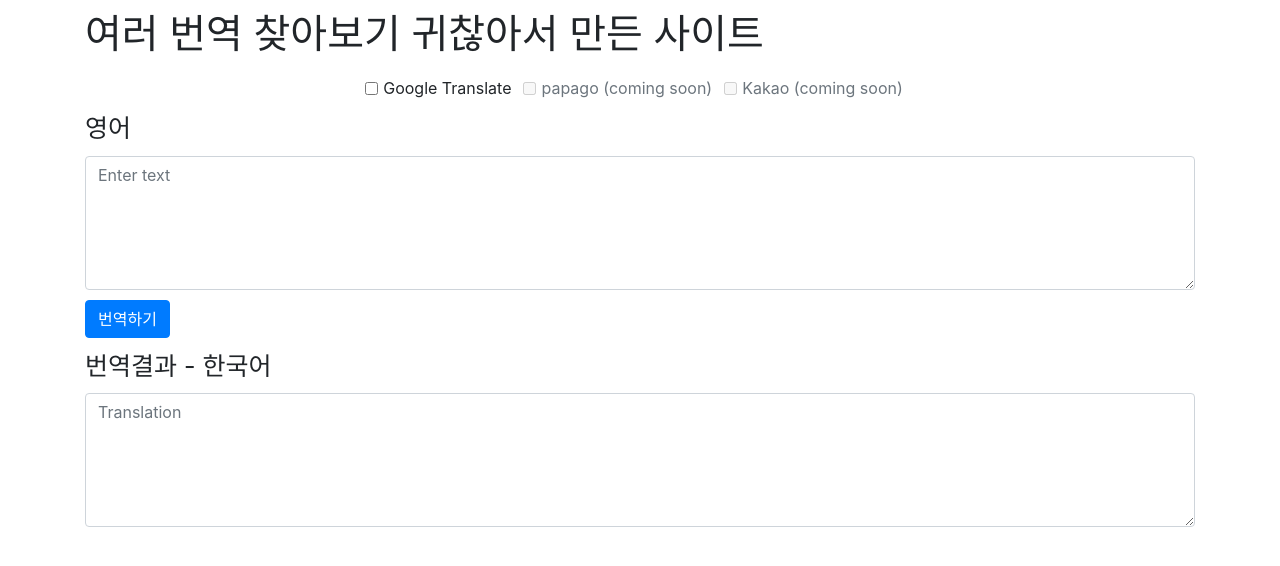
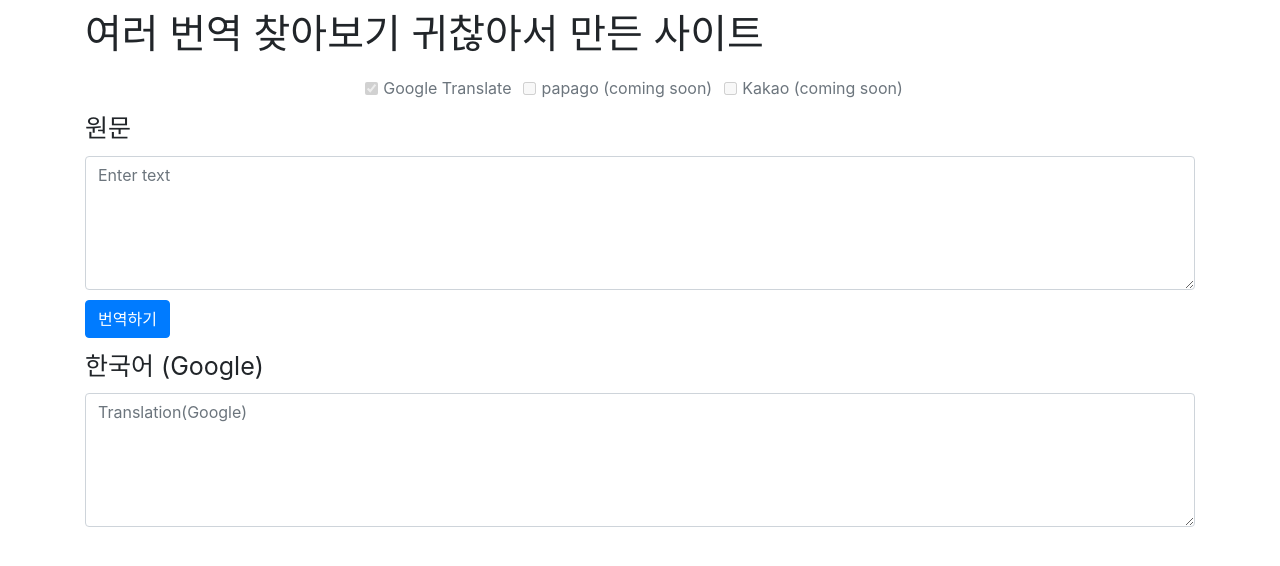
Before and after one commit to ohahohah/all-for-translatation, a Flask app: page / in a window 1280 px wide. Shown: the top 566 px of the page. Run offline with Flask 2, Linux system fonts and the light colour scheme; some libraries are stand-ins or nearby versions.

Commit message:
[WIP]Add google translate function

```diff
--- a/app.py
+++ b/app.py
@@ -1,4 +1,5 @@
-from flask import Flask, render_template
+from flask import Flask, render_template, jsonify, request
+from googletrans import Translator
 
 app = Flask(__name__)
 
@@ -8,5 +9,20 @@ def root():
     return render_template('index.html')
 
 
+def translate_google(src_txt):
+    translator = Translator()
+    result = translator.translate(src_txt, dest='ko')
+
+    return result.text
+
+
+@app.route('/translate', methods=['POST'])
+def translate():
+    src_txt = request.form['src_txt']
+    dest_google = translate_google(src_txt)
+
+    return jsonify({'google_txt': dest_google})
+
+
 if __name__ == '__main__':
     app.run()
--- a/requirements.txt
+++ b/requirements.txt
@@ -4,3 +4,4 @@ itsdangerous==1.1.0
 Jinja2==2.11.1
 MarkupSafe==1.1.1
 Werkzeug==1.0.0
+googletrans
--- a/templates/index.html
+++ b/templates/index.html
@@ -12,9 +12,8 @@
     <title>Something for translation</title>
 </head>
 <body>
-<script src="https://code.jquery.com/jquery-3.4.1.slim.min.js"
-        integrity="sha384-J6qa4849blE2+poT4WnyKhv5vZF5SrPo0iEjwBvKU7imGFAV0wwj1yYfoRSJoZ+n"
-        crossorigin="anonymous"></script>
+
+<script src="https://ajax.googleapis.com/ajax/libs/jquery/3.4.1/jquery.min.js"></script>
 <script src="https://cdn.jsdelivr.net/npm/popper.js@1.16.0/dist/umd/popper.min.js"
         integrity="sha384-Q6E9RHvbIyZFJoft+2mJbHaEWldlvI9IOYy5n3zV9zzTtmI3UksdQRVvoxMfooAo"
         crossorigin="anonymous"></script>
@@ -30,36 +29,58 @@
 
         <div class="row justify-content-center row-padding">
             <div class="form-check form-check-inline">
-                <input class="form-check-input" type="checkbox" id="google-chk" value="google">
+                <input class="form-check-input" type="checkbox" id="google-chk" value="google" checked disabled>
                 <label class="form-check-label" for="google-chk">Google Translate</label>
             </div>
             <div class="form-check form-check-inline">
                 <input class="form-check-input" type="checkbox" id="papago-chk" value="papago" disabled>
-                <label class="form-check-label" for="inlineCheckbox2">papago (coming soon)</label>
+                <label class="form-check-label" for="papago-chk">papago (coming soon)</label>
             </div>
             <div class="form-check form-check-inline">
                 <input class="form-check-input" type="checkbox" id="kakao-chk" value="kakao" disabled>
-                <label class="form-check-label" for="inlineCheckbox3">Kakao (coming soon)</label>
+                <label class="form-check-label" for="kakao-chk">Kakao (coming soon)</label>
             </div>
         </div>
 
 
         <div class="row justify-content-start row-padding">
-            <label class="large-txt" for="start-lang">영어</label>
-            <textarea class="form-control" id="start-lang" rows="5" placeholder="Enter text"></textarea>
+            <label class="large-txt" for="src-txt">원문</label>
+            <textarea class="form-control" id="src-txt" rows="5" placeholder="Enter text"></textarea>
         </div>
 
         <div class="row justify-content-start row-padding">
-            <button class="btn btn-primary">번역하기</button>
+            <button class="btn btn-primary" onclick="get_src()">번역하기</button>
         </div>
 
         <div class="row justify-content-start row-padding">
-            <label class="large-txt" for="arrive-lang">번역결과 - 한국어</label>
-            <textarea class="form-control" id="arrive-lang" rows="5" placeholder="Translation"></textarea>
+            <label class="large-txt" for="dest-txt-google">한국어 (Google)</label>
+            <textarea class="form-control" id="dest-txt-google" rows="5" placeholder="Translation(Google)"></textarea>
+            <!--
+            <label class="large-txt" for="dest-txt-papago">한국어 (Papago)</label>
+            <textarea class="form-control" id="dest-txt-papago" rows="5" placeholder="Translation(Papago)"></textarea>
+            -->
         </div>
     </div>
 </div>
 
+<!-- <script src="{{ url_for('static',filename='js/main.js') }}"></script> -->
+
+<script>
+    function get_src() {
+        let txt = $('#src-txt').val();
+
+        $.ajax({
+            type: 'POST',
+            url: '/translate',
+            data: {src_txt: txt},
+            success: function (response) {
+                console.log(response['google_txt'])
+                $('dest-txt-google').val(response['google_txt'])
+            }
+        })
+    }
+</script>
 
 </body>
+
 </html>
```
Also changed, not shown: static/js/main.js (added, +13 -0 lines), README.md.
